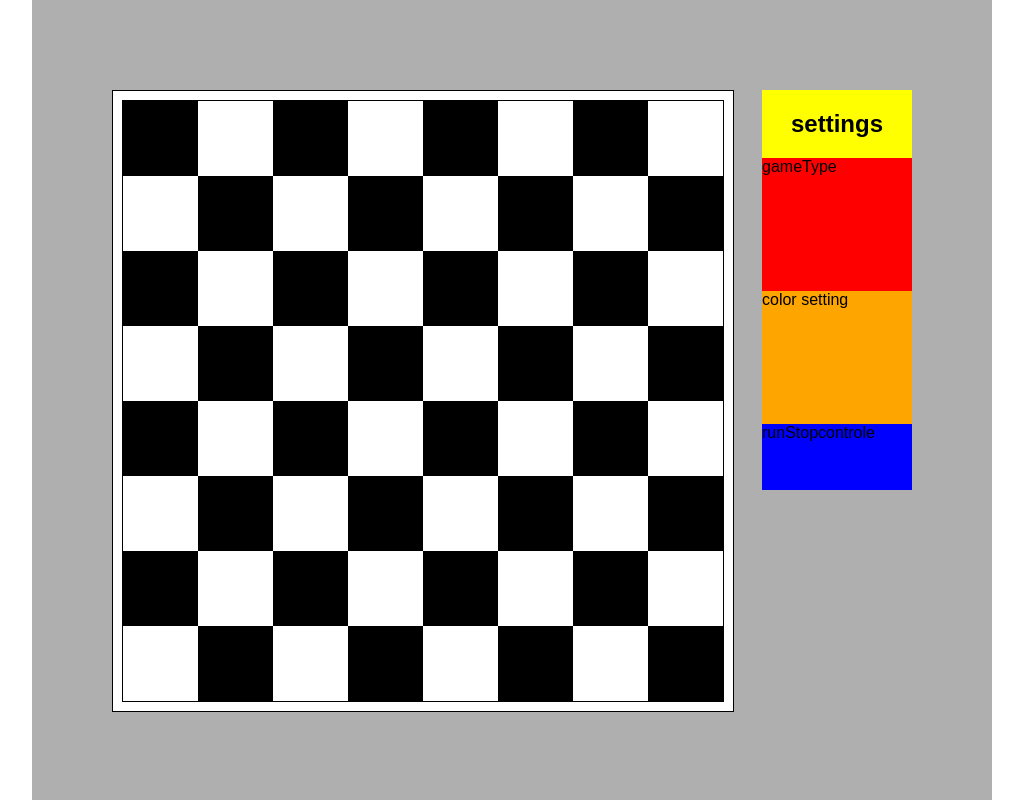
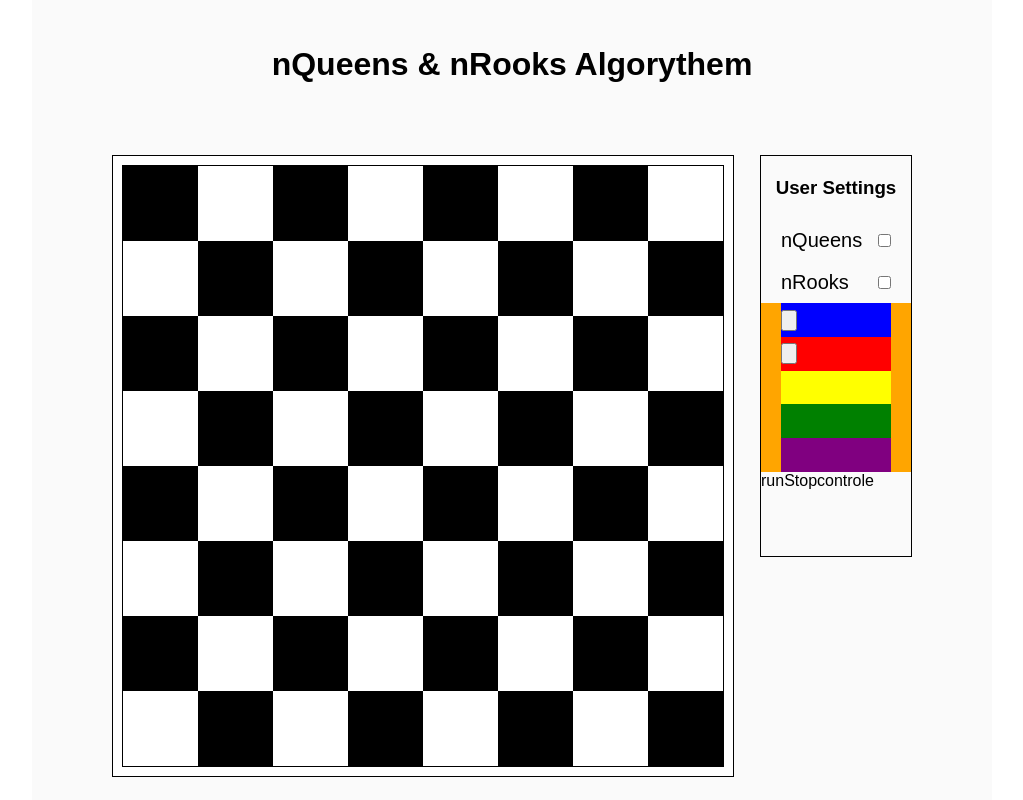
Before and after one commit to jmargrove/nRooksAndnQueens, a React (Create React App) app: page / in a window 1280 px wide. Shown: the whole page, without its empty margins (128-1151 px from the left). Built offline with nearby package versions, Linux system fonts and the light colour scheme.

Commit message:
start: user setting, choices...

```diff
--- a/src/App.css
+++ b/src/App.css
@@ -2,9 +2,10 @@
   max-width: 960px;
   height: 100vh;
   margin: auto;
-  background-color: #afafaf;
+  background-color: #fafafa;
   display: flex;
-  justify-content: center;
+  flex-direction: column;
+  justify-content: space-around;
   align-items: center;
 }
 
@@ -32,8 +33,6 @@
 
 .CenteringContainer {
   height: 620px;
-  /* border: solid;
-  border-width: thin; */
   width: 800px;
   display: flex;
   justify-content: space-between;
@@ -53,9 +52,11 @@
 .UserOptions {
   height: 400px;
   width: 150px;
-  background-color: #dfdfdf;
   display: flex;
   flex-direction: column;
+  border: solid;
+  border-width: thin;
+  border-color: black;
 }
 
 .Square:hover {
@@ -63,21 +64,58 @@
 }
 
 .Title {
-  background-color: yellow;
   flex: 0.75;
   display: flex;
   justify-content: center;
   align-items: center;
 }
 .GameType {
-  background-color: red;
-  flex: 2;
+  flex: 0.5;
+  display: flex;
+  justify-content: space-between;
+  align-items: center;
 }
+
+.Controler {
+  flex: 1;
+}
+
+.Type {
+  font-size: 20px;
+  margin-left: 20px;
+}
+.CheckBox {
+  margin-right: 20px;
+}
+
 .Color {
   background-color: orange;
   flex: 2;
+  display: flex;
+  flex-direction: column;
 }
-.Controler {
+
+.ColorChoice {
+  flex: 1;
+  display: flex;
+  align-items: center;
+  justify-content: space-between;
+  margin-left: 20px;
+  margin-right: 20px;
+}
+
+#Blues {
   background-color: blue;
-  flex: 1;
 }
+#Blacks {
+  background-color: red;
+}
+#Reds {
+  background-color: yellow;
+}
+#Oranges {
+  background-color: green;
+}
+#Purples {
+  background-color: purple;
+}
--- a/src/App.js
+++ b/src/App.js
@@ -1,8 +1,16 @@
 import React, { Component } from "react";
 import { calc } from "./RooksEquation";
+import UserSettings from "./components/UserSettings";
 import "./App.css";
 
 class App extends Component {
+  constructor(props) {
+    super(props);
+    this.state = {
+      tileColor: ["black", "white"]
+    };
+  }
+
   renderingThesquares() {
     const arr = [];
     for (let i = 0; i < 8; i++) {
@@ -15,31 +23,35 @@ class App extends Component {
           className="Square"
           key={i}
           id={el.toString() + i.toString()}
-          id={
-            el % 2
-              ? i % 2 ? "DarkSquare" : "LightSquare"
-              : i % 2 ? "LightSquare" : "DarkSquare"
-          }
+          style={{
+            "background-color":
+              el % 2
+                ? i % 2 ? this.state.tileColor[0] : this.state.tileColor[1]
+                : i % 2 ? this.state.tileColor[1] : this.state.tileColor[0]
+          }}
+          // id={
+          //   el % 2
+          //     ? i % 2 ? "DarkSquare" : "LightSquare"
+          //     : i % 2 ? "LightSquare" : "DarkSquare"
+          // }
         />
       );
     });
   }
 
+  colorChoice = (color1, color2) => {
+    this.setState({ tileColor: [color1, color2] });
+  };
+
   render() {
     return (
       <div className="MaxWidth">
+        <h1> nQueens & nRooks Algorythem </h1>
         <div className="CenteringContainer">
           <div className="BoardPositions">
             <div className="TheBoard">{this.renderingThesquares()}</div>
           </div>
-          <div className="UserOptions">
-            <div className="Title">
-              <h2>settings</h2>
-            </div>
-            <div className="GameType">gameType</div>
-            <div className="Color">color setting</div>
-            <div className="Controler">runStopcontrole</div>
-          </div>
+          <UserSettings colorChoice={this.colorChoice} />
         </div>
       </div>
     );
--- /dev/null
+++ b/src/components/UserSettings.js
@@ -0,0 +1,50 @@
+import React, { Component } from "react";
+
+class UserSettings extends Component {
+  gameType(type) {
+    return (
+      <div className="GameType">
+        <div className="Type">{type}</div>
+        <input className="CheckBox" type="checkbox" />
+      </div>
+    );
+  }
+
+  boardColor() {}
+
+  render() {
+    console.log(this);
+    return (
+      <div className="UserOptions">
+        <div className="Title">
+          <h3>User Settings</h3>
+        </div>
+        {this.gameType("nQueens")}
+        {this.gameType("nRooks")}
+        <div className="Color">
+          <div className="ColorChoice" id="Blues">
+            <input
+              ref={el => (this.blue = el)}
+              onClick={() => this.props.colorChoice("blue", "lightblue")}
+              type="button"
+            />
+          </div>
+          <div className="ColorChoice" id="Blacks">
+            <input
+              ref={el => (this.black = el)}
+              onClick={() => this.props.colorChoice("black", "white")}
+              type="button"
+              labels="black"
+            />
+          </div>
+          <div className="ColorChoice" id="Reds" />
+          <div className="ColorChoice" id="Oranges" />
+          <div className="ColorChoice" id="Purples" />
+        </div>
+        <div className="Controler">runStopcontrole</div>
+      </div>
+    );
+  }
+}
+
+export default UserSettings;
```
